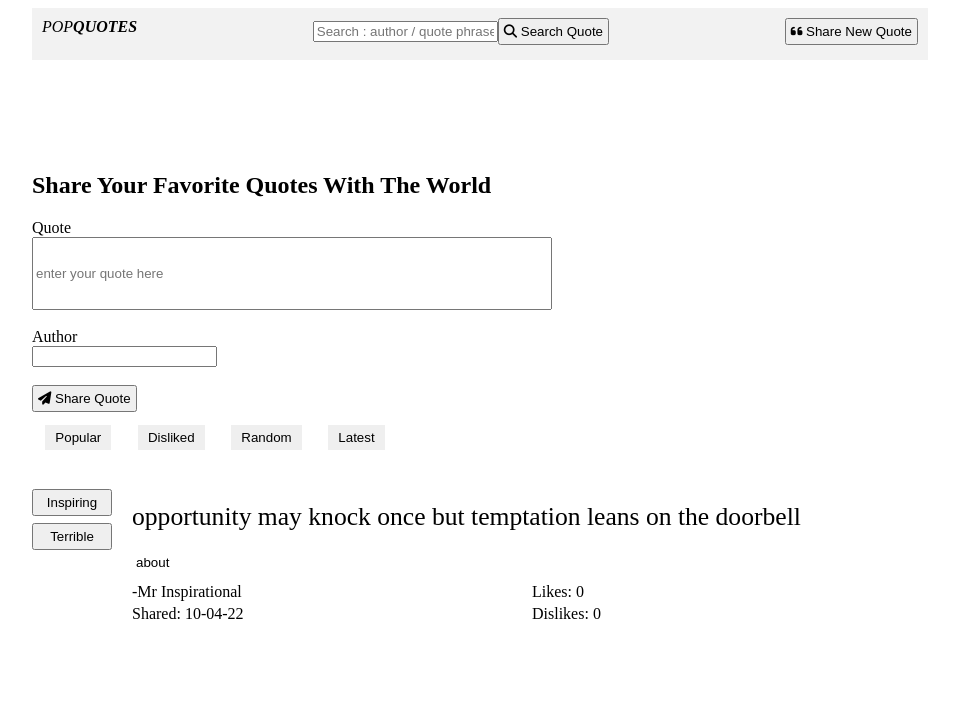
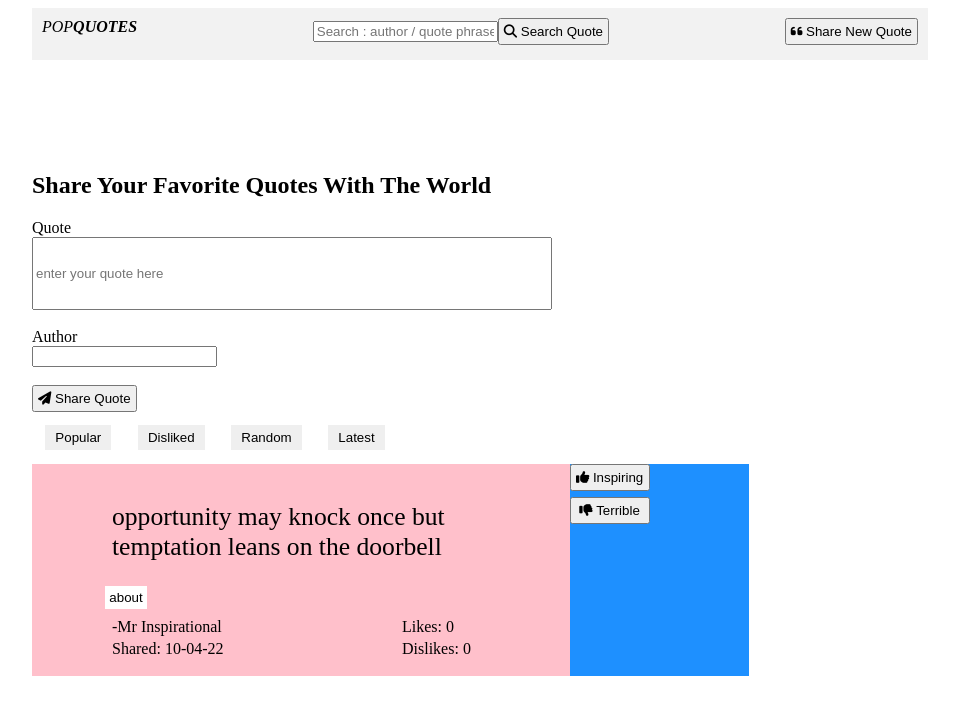
Before and after one commit to masalamind/QuoteVote, an Angular app: page / in a window 1280 px wide. Shown: the top 714 px of the page, without its empty margins (160-1119 px from the left). Built offline with nearby package versions, Linux system fonts and the light colour scheme; a web font is replaced by a local one.

Commit message:
Custom styles for user quote section

```diff
--- a/src/app/users-quotes/users-quotes.component.css
+++ b/src/app/users-quotes/users-quotes.component.css
@@ -1,19 +1,30 @@
+.quote{
+  background-color: pink;
+  width:60%;
+}
 .vote {
-  width: 100px;
-  float: left;
+  width: 20%;
+  background-color: dodgerblue;
+
+  /* float: right; */
 }
 
 
 .stats{
-  display: inline-flex;
+  display: flex;
+}
+.user-quotes{
+  display: flex;
 }
 
-ul {
-  padding-left: 0;
+ul.quoteUl{
+
+  width: 250px;
 }
 
 ul li{
   list-style: none;
+
 }
 
 button{
@@ -34,6 +45,7 @@ blockquote{
 }
 
 .quoteStat{
+  width: 250px;
   padding-bottom: 2px;
   padding-top: 2px;
 }
@@ -43,11 +55,8 @@ blockquote{
 }
 
 .moreDetailsBtn{
-  margin-top: -.5em;
+  margin-left:2.5em;
+  margin-top: -.1em;
   border: none;
   background-color: white;
 }
-
-.stats{
-  margin-left: 100px;
-}
--- a/src/app/users-quotes/users-quotes.component.html
+++ b/src/app/users-quotes/users-quotes.component.html
@@ -1,9 +1,4 @@
 <section class="user-quotes">
-
-  <div class="vote">
-      <button class="feedback-btn like-btn">Inspiring</button>
-      <button class="feedback-btn dislike-btn">Terrible</button>
-  </div>
 
   <div class="quote">
       <ul>
@@ -12,7 +7,7 @@
         <li>
           <div class="stats">
             <div class="publishing">
-              <ul>
+              <ul class="quoteUl">
                 <li class="quoteStat"><span>-{{quote.author}} </span></li>
                 <li class="quoteStat">Shared: <span class="published">{{quote.publishDate}}</span></li>
               </ul>
@@ -20,7 +15,7 @@
             </div>
 
             <div class="votes">
-              <ul>
+              <ul class="quoteUl">
                 <li class="quoteStat">Likes: <span class="votelikes">{{quote.likes}}</span></li>
                 <li class="quoteStat">Dislikes: <span class="voteDislikes">{{quote.dislikes}}</span></li>
               </ul>
@@ -34,4 +29,9 @@
 
   </div> <!-- quote -->
 
+  <div class="vote">
+    <button class="feedback-btn like-btn"> <i class="fa-solid fa-thumbs-up"></i> Inspiring</button>
+    <button class="feedback-btn dislike-btn"><i class="fa-solid fa-thumbs-down"></i> Terrible</button>
+  </div>
+
 </section>
```
